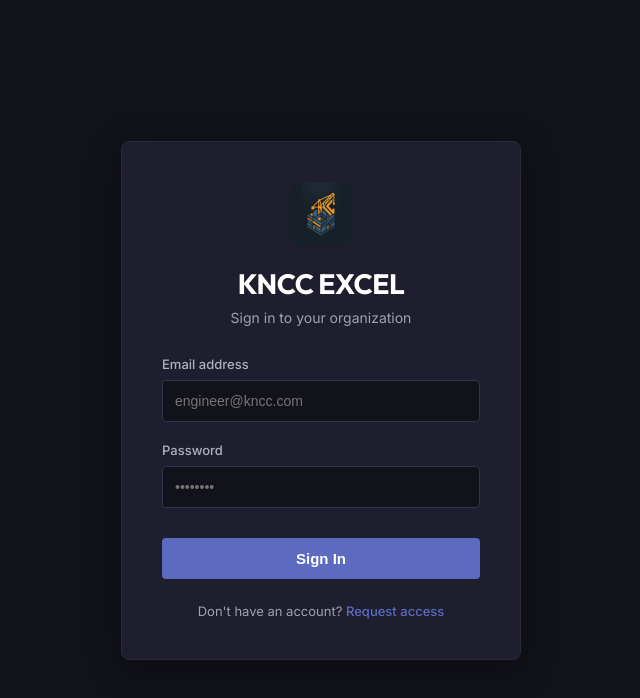
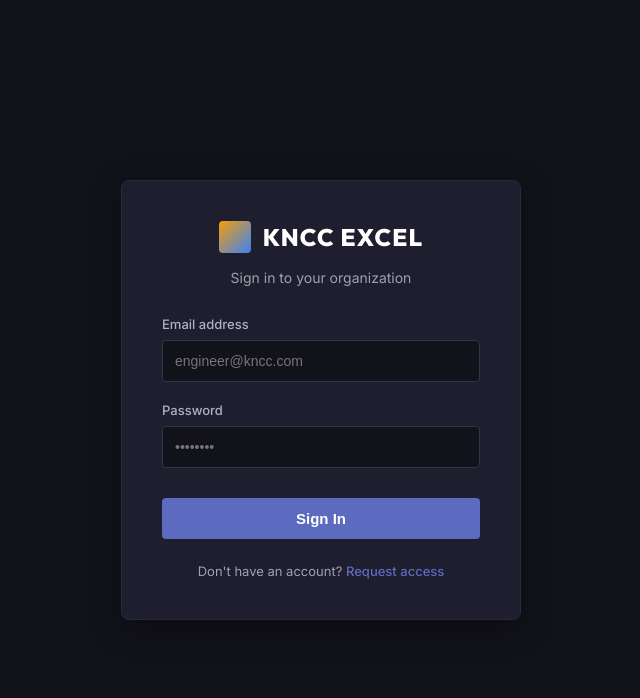
Before and after one commit to QuantumPixel-QP/KNCC_EXCEL, a React app in the folder platform/frontend/: page /login in a window 1280 px wide. Shown: the top 698 px of the page, without its empty margins (319-959 px from the left). Built offline with nearby package versions, Linux system fonts and the light colour scheme; no server answers; the HTML template or start-up script is replaced by a standard one.

Commit message:
UI: Remove frontend demo buttons and match Landing Page logo

```diff
--- a/platform/frontend/src/pages/Login.jsx
+++ b/platform/frontend/src/pages/Login.jsx
@@ -1,7 +1,6 @@
 import React, { useState } from 'react';
 import { useNavigate, Link } from 'react-router-dom';
 import { useAuth } from '../context/AuthContext';
-import logo from '../assets/logo.png';
 import './Auth.css';
 
 export default function Login() {
@@ -25,8 +24,10 @@ export default function Login() {
     <div className="auth-container">
       <div className="auth-card">
         <div className="auth-header">
-          <img src={logo} alt="KNCC Logo" style={{ width: '64px', height: '64px', marginBottom: '1rem', borderRadius: '12px', objectFit: 'contain' }} />
-          <h1 className="auth-title">KNCC EXCEL</h1>
+          <div style={{ display: 'flex', alignItems: 'center', justifyContent: 'center', gap: '0.75rem', marginBottom: '1rem' }}>
+            <div style={{ width: '32px', height: '32px', borderRadius: '4px', background: 'linear-gradient(135deg, #F59E0B, #3B82F6)' }} />
+            <span style={{ fontFamily: 'Outfit, sans-serif', fontWeight: 800, fontSize: '1.5rem', letterSpacing: '0.05em', color: '#fff' }}>KNCC EXCEL</span>
+          </div>
           <p className="auth-subtitle">Sign in to your organization</p>
         </div>
         {error && <div className="auth-error">{error}</div>}
```
